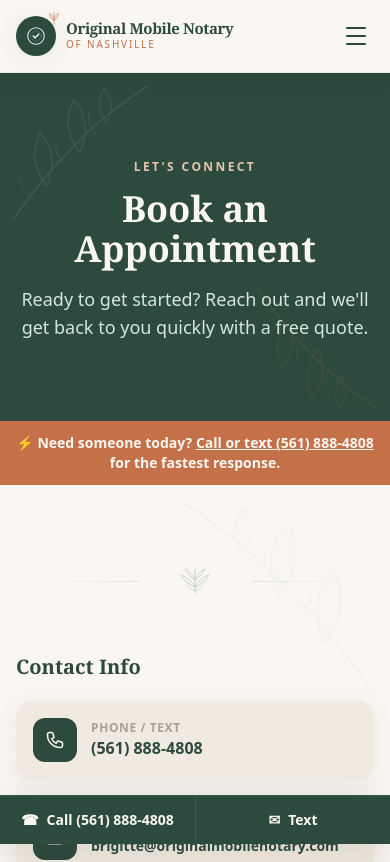
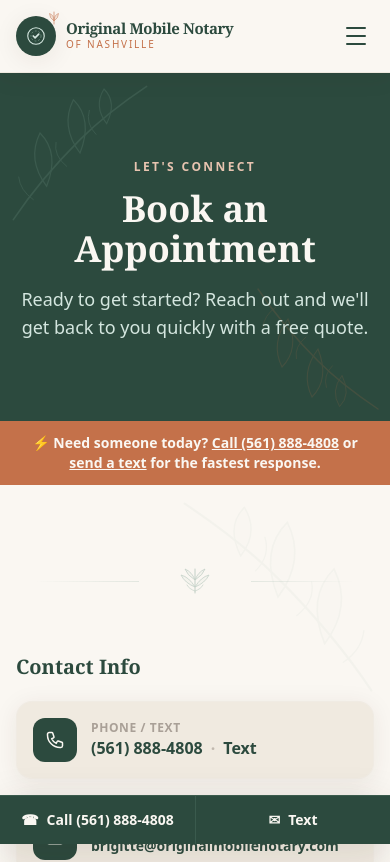
Before and after one commit to projectsolarrecon/Original-Mobile-Notary, a React (Vite) app: page /contact in a window 390 px wide. Shown: the top 862 px of the page. Built offline with nearby package versions, Linux system fonts and the light colour scheme.

Commit message:
Replace contact page phone number

```diff
--- a/src/pages/Contact.tsx
+++ b/src/pages/Contact.tsx
@@ -18,8 +18,6 @@ const labelClass = "block font-body text-sm font-semibold text-forest mb-1.5";
 export default function Contact() {
   return (
     <div className="overflow-x-hidden">
-
-      {/* ── Page Header ── */}
       <section className="relative bg-forest overflow-hidden py-20 md:py-24">
         <CornerLeaves color="#7A9E8E" className="absolute top-0 left-0 opacity-20 w-40 h-40" />
         <CornerLeaves color="#C4714A" flip className="absolute bottom-0 right-0 opacity-15 w-36 h-36 rotate-180" />
@@ -34,18 +32,20 @@ export default function Contact() {
         </div>
       </section>
 
-      {/* ── Same-day banner ── */}
       <div className="bg-terra py-3 px-4 text-center">
         <p className="font-body text-cream font-semibold text-sm">
           ⚡ Need someone today?{" "}
-          <a href="tel:+16155550000" className="underline hover:no-underline font-bold">
-            Call or text (615) 555-0000
+          <a href="tel:+15618884808" className="underline hover:no-underline font-bold">
+            Call (561) 888-4808
+          </a>{" "}
+          or{" "}
+          <a href="sms:+15618884808" className="underline hover:no-underline font-bold">
+            send a text
           </a>{" "}
           for the fastest response.
         </p>
       </div>
 
-      {/* ── Main Content ── */}
       <section className="py-20 md:py-28 bg-cream relative overflow-hidden">
         <CornerLeaves color="#7A9E8E" className="absolute bottom-0 left-0 opacity-[0.05] w-56 h-56" />
         <CornerLeaves color="#7A9E8E" flip className="absolute top-0 right-0 opacity-[0.05] w-56 h-56" />
@@ -54,8 +54,6 @@ export default function Contact() {
           <BotanicalDivider color="#7A9E8E" className="max-w-xs mx-auto mb-14 opacity-60" />
 
           <div className="grid lg:grid-cols-3 gap-10">
-
-            {/* ── Sidebar: Contact Info ── */}
             <motion.div
               initial="hidden"
               whileInView="visible"
@@ -65,23 +63,28 @@ export default function Contact() {
             >
               <h2 className="font-display text-xl font-bold text-forest mb-5">Contact Info</h2>
 
-              {/* Phone */}
-              <a
-                href="tel:+16155550000"
-                className="flex items-center gap-3.5 p-4 bg-parchment rounded-2xl border border-stone-pale/50 shadow-warm hover:border-sage/40 hover:shadow-warm-lg transition-all group"
-              >
-                <div className="w-11 h-11 rounded-xl bg-forest flex items-center justify-center shrink-0 group-hover:bg-sage-mid transition-colors">
+              <div className="p-4 bg-parchment rounded-2xl border border-stone-pale/50 shadow-warm">
+                <div className="flex items-center gap-3.5">
+                  <div className="w-11 h-11 rounded-xl bg-forest flex items-center justify-center shrink-0">
                     <svg className="w-5 h-5 text-cream" fill="none" viewBox="0 0 24 24" stroke="currentColor">
                       <path strokeLinecap="round" strokeLinejoin="round" strokeWidth={1.8} d="M3 5a2 2 0 012-2h3.28a1 1 0 01.948.684l1.498 4.493a1 1 0 01-.502 1.21l-2.257 1.13a11.042 11.042 0 005.516 5.516l1.13-2.257a1 1 0 011.21-.502l4.493 1.498a1 1 0 01.684.949V19a2 2 0 01-2 2h-1C9.716 21 3 14.284 3 6V5z" />
                     </svg>
                   </div>
                   <div>
                     <p className="font-body text-xs text-stone/60 font-semibold uppercase tracking-wider">Phone / Text</p>
-                  <p className="font-body text-forest font-bold group-hover:text-terra transition-colors">(615) 555-0000</p>
+                    <div className="font-body font-bold">
+                      <a href="tel:+15618884808" className="text-forest hover:text-terra transition-colors">
+                        (561) 888-4808
+                      </a>
+                      <span className="mx-2 text-stone/40">·</span>
+                      <a href="sms:+15618884808" className="text-forest hover:text-terra transition-colors">
+                        Text
+                      </a>
                     </div>
-              </a>
+                  </div>
+                </div>
+              </div>
 
-              {/* Email */}
               <a
                 href="mailto:brigitte@originalmobilenotary.com"
                 className="flex items-center gap-3.5 p-4 bg-parchment rounded-2xl border border-stone-pale/50 shadow-warm hover:border-sage/40 hover:shadow-warm-lg transition-all group"
@@ -97,7 +100,6 @@ export default function Contact() {
                 </div>
               </a>
 
-              {/* Availability */}
               <div className="flex items-center gap-3.5 p-4 bg-parchment rounded-2xl border border-stone-pale/50 shadow-warm">
                 <div className="w-11 h-11 rounded-xl bg-forest flex items-center justify-center shrink-0">
                   <svg className="w-5 h-5 text-cream" fill="none" viewBox="0 0 24 24" stroke="currentColor">
@@ -110,7 +112,6 @@ export default function Contact() {
                 </div>
               </div>
 
-              {/* Calendly placeholder */}
               <div className="bg-parchment rounded-2xl border border-stone-pale/50 shadow-warm p-5">
                 <div className="flex items-center gap-2 mb-2">
                   <TinyLeaf color="#7A9E8E" className="w-3 h-4" />
@@ -128,7 +129,6 @@ export default function Contact() {
               </div>
             </motion.div>
 
-            {/* ── Contact Form ── */}
             <motion.div
               custom={1}
               initial="hidden"
```
Lines whose indentation alone changed are shown as unchanged.
